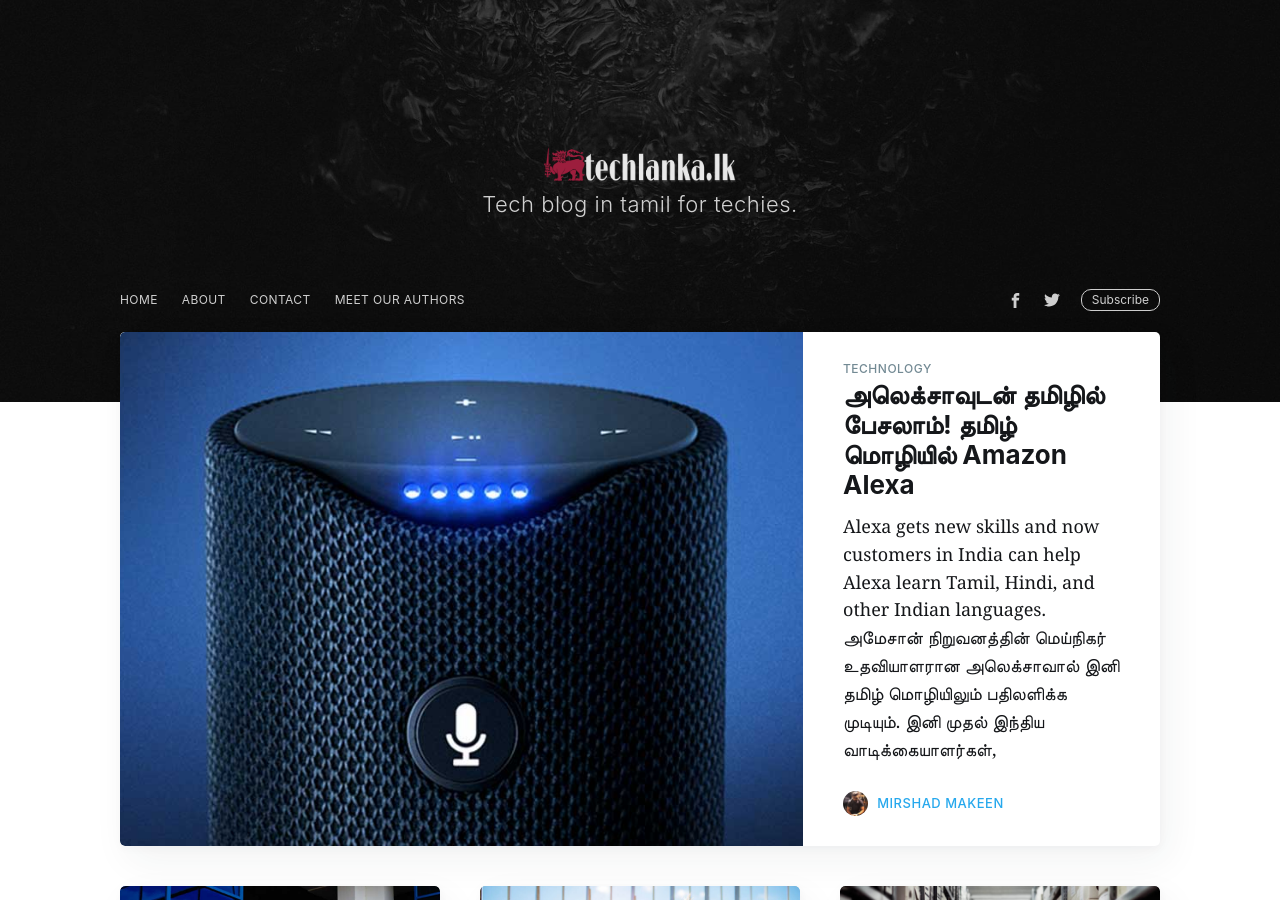
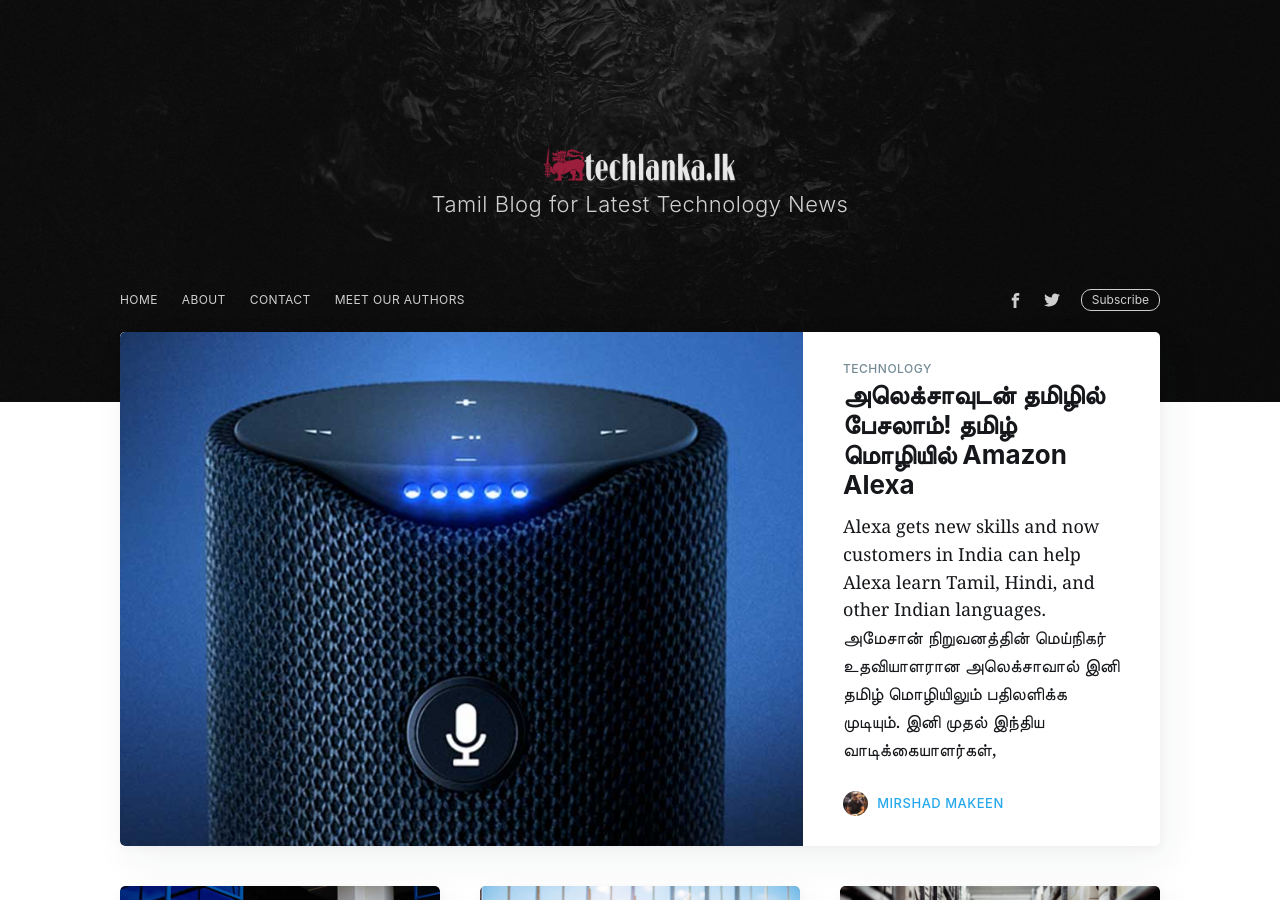
Before and after one commit to techlanka/blog, a Jekyll site: the page built from index.html, in a window 1280 px wide and 900 px high. Built offline with Jekyll 4.4.1, drawn with Linux system fonts in a browser that asks for light colours; nearby versions of some CDN libraries; the list of posts is cut into pages by our own code; comment, search, counter and statistics services are not loaded.

Commit message:
Update _config.yml

```diff
--- a/_config.yml
+++ b/_config.yml
@@ -8,8 +8,8 @@
 baseurl: /blog/
 
 # Website info
-title: techlanka.lk | எளிய தமிழில் தொழில்நுட்பம் தொடர்பான தகவல்கள்
-description: Tech blog in tamil for techies.
+title: techlanka.lk | எளிய தமிழில் தொழிநுட்ப செய்திகள்
+description: Tamil Blog for Latest Technology News
 cover: assets/images/blog-cover-2.jpg
 logo: assets/images/logo3.png
 logo_dark: assets/images/favicon1.png
```
